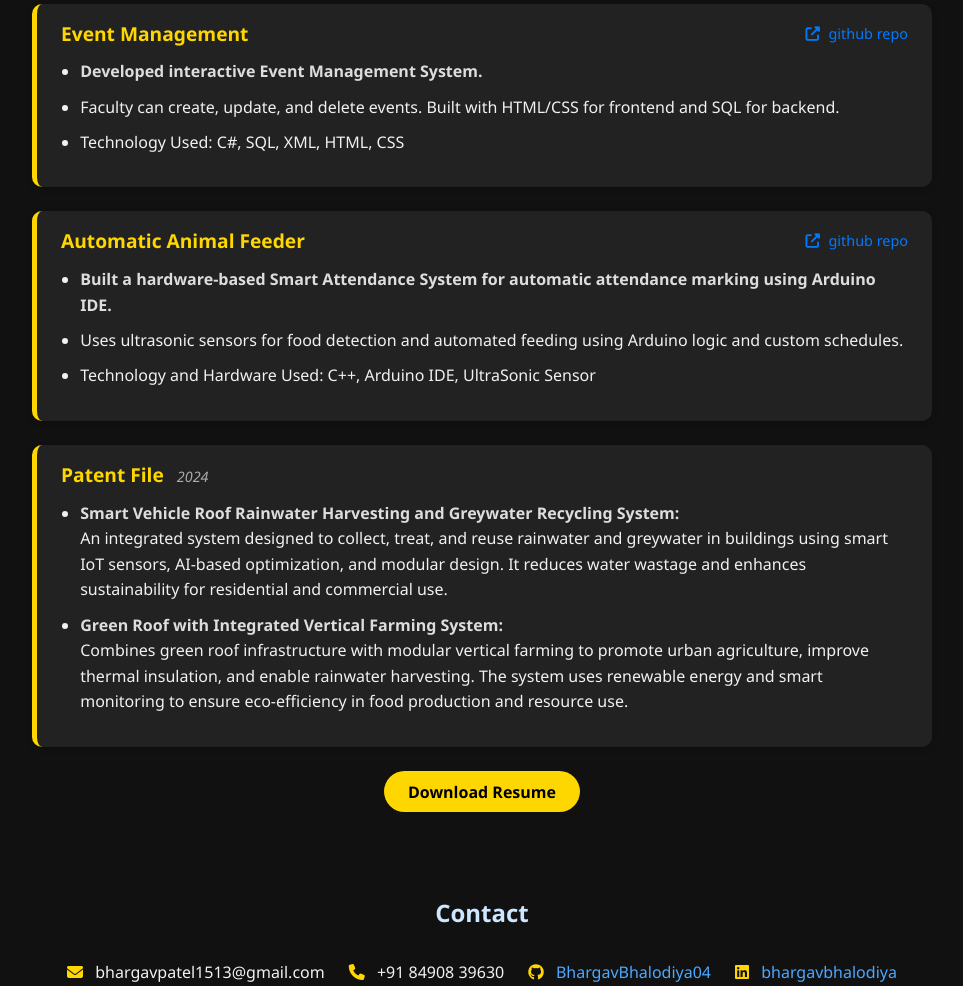
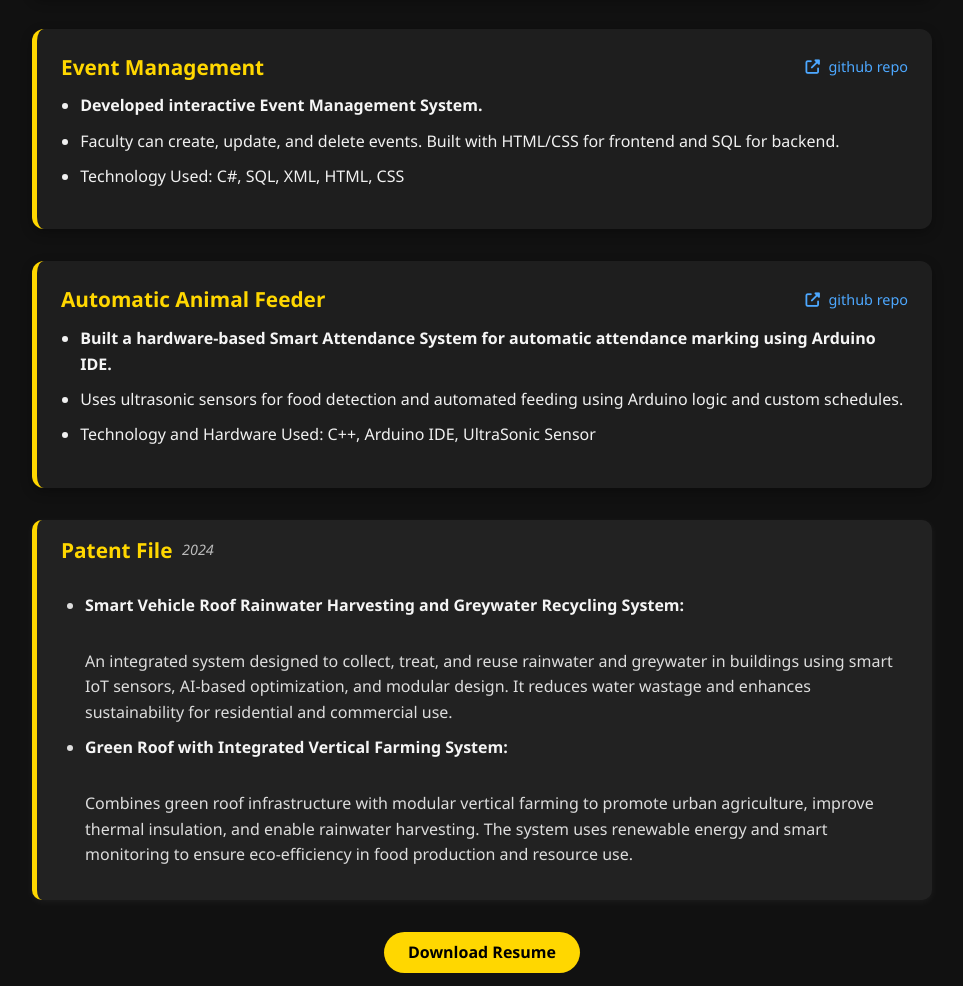
Before and after one commit to BhargavBhalodiya04/Portfolio, a plain HTML site: page index.html in a window 1280 px wide. Shown: the part 1309-2295 px from the top of the page, without its empty margins (158-1121 px from the left). Drawn offline with nearby package versions, Linux system fonts and the light colour scheme; a script that the page names is missing.

Commit message:
change css and fix project

```diff
--- a/index.html
+++ b/index.html
@@ -5,14 +5,66 @@
     <meta charset="UTF-8" />
     <meta name="viewport" content="width=device-width, initial-scale=1.0" />
     <title>Bhargav Bhalodiya | Portfolio</title>
+
+    <!-- Fonts and Styles -->
     <link href="https://cdn.jsdelivr.net/npm/remixicon@4.1.0/fonts/remixicon.css" rel="stylesheet" />
     <link rel="stylesheet" href="https://cdnjs.cloudflare.com/ajax/libs/font-awesome/6.5.0/css/all.min.css">
     <link rel="stylesheet" href="styles.css" />
     <link rel="stylesheet" href="header.css" />
-    <script src="https://kit.fontawesome.com/a076d05399.js" crossorigin="anonymous"></script>
+    <style>
+        html {
+            scroll-behavior: smooth;
+        }
+
+        .patent-file {
+            background-color: #222;
+            border-left: 5px solid #ffd700;
+            padding: 1rem 1.5rem;
+            border-radius: 10px;
+            color: #f1f1f1;
+            margin: 2rem 0;
+            box-shadow: 0 2px 8px rgba(255, 255, 255, 0.05);
+        }
+
+        .patent-file .project-header h3 {
+            color: #ffd700;
+            font-size: 1.3rem;
+            font-weight: bold;
+            display: flex;
+            align-items: center;
+            margin: 0 0 1rem 0;
+        }
+
+        .patent-file .year {
+            font-style: italic;
+            font-size: 0.9rem;
+            color: #bbb;
+            font-weight: 400;
+            margin-left: 0.6rem;
+        }
+
+        .patent-file ul {
+            list-style-type: disc;
+            padding-left: 1.5rem;
+        }
+
+        .patent-file li {
+            margin-bottom: 1rem;
+            line-height: 1.6;
+            color: #ddd;
+        }
+
+        .patent-file li strong {
+            display: block;
+            color: #fff;
+            margin-bottom: 0.3rem;
+        }
+    </style>
 </head>
 
 <body>
+
+    <!-- Header -->
     <header class="hero-header">
         <nav class="navbar">
             <div class="nav__logo">
@@ -21,13 +73,15 @@
             <ul class="nav__links" id="nav-links">
                 <li><a href="#about">About</a></li>
                 <li class="dropdown">
-                    <a href="#projects">Projects</a>
+                    <a href="#projects" class="nav-link">Projects</a>
                     <ul class="dropdown-menu">
                         <li><a href="#ai-project">AI Attendance</a></li>
                         <li><a href="#event-project">Event Manager</a></li>
                         <li><a href="#feeder-project">Animal Feeder</a></li>
+                        <li><a href="#patent-project">Patent File</a></li>
                     </ul>
                 </li>
+
                 <li><a href="#skills">Skills</a></li>
                 <li><a href="#contact">Contact</a></li>
             </ul>
@@ -47,6 +101,7 @@
         </div>
     </header>
 
+    <!-- About -->
     <section id="about" class="section container">
         <h2>About Me</h2>
         <p>
@@ -57,6 +112,7 @@
         </p>
     </section>
 
+    <!-- Skills -->
     <section id="skills" class="section container">
         <h2>My Skills</h2>
         <div class="skills-grid">
@@ -111,10 +167,11 @@
         </div>
     </section>
 
-    <section class="project-section">
+    <!-- Projects -->
+    <section class="project-section" id="projects">
         <h2>Projects</h2>
 
-        <div class="project">
+        <div class="project" id="ai-project">
             <div class="project-header">
                 <h3>Smart Attendance System</h3>
                 <a href="#"><i class="fas fa-external-link-alt"></i> github repo</a>
@@ -128,7 +185,7 @@
             </ul>
         </div>
 
-        <div class="project">
+        <div class="project" id="event-project">
             <div class="project-header">
                 <h3>Event Management</h3>
                 <a href="#"><i class="fas fa-external-link-alt"></i> github repo</a>
@@ -141,7 +198,7 @@
             </ul>
         </div>
 
-        <div class="project">
+        <div class="project" id="feeder-project">
             <div class="project-header">
                 <h3>Automatic Animal Feeder</h3>
                 <a href="#"><i class="fas fa-external-link-alt"></i> github repo</a>
@@ -155,36 +212,37 @@
             </ul>
         </div>
 
-<div class="project patent-file">
+        <div class="project patent-file" id="patent-project">
             <div class="project-header">
                 <h3>Patent File <span class="year">2024</span></h3>
             </div>
             <ul>
                 <li>
-            <strong><B>Smart Vehicle Roof Rainwater Harvesting and Greywater Recycling System:</B></strong>
+                    <strong>Smart Vehicle Roof Rainwater Harvesting and Greywater Recycling System:</strong>
                     <br>
-            An integrated system designed to collect, treat, and reuse rainwater and greywater in buildings using smart IoT sensors, AI-based optimization, and modular design. It reduces water wastage and enhances sustainability for residential and commercial use.
+                    An integrated system designed to collect, treat, and reuse rainwater and greywater in buildings
+                    using smart IoT sensors, AI-based optimization, and modular design. It reduces water wastage and
+                    enhances sustainability for residential and commercial use.
                 </li>
                 <li>
-            <strong><B>Green Roof with Integrated Vertical Farming System:</B></strong>
+                    <strong>Green Roof with Integrated Vertical Farming System:</strong>
                     <br>
-            Combines green roof infrastructure with modular vertical farming to promote urban agriculture, improve thermal insulation, and enable rainwater harvesting. The system uses renewable energy and smart monitoring to ensure eco-efficiency in food production and resource use.
+                    Combines green roof infrastructure with modular vertical farming to promote urban agriculture,
+                    improve thermal insulation, and enable rainwater harvesting. The system uses renewable energy and
+                    smart monitoring to ensure eco-efficiency in food production and resource use.
                 </li>
             </ul>
         </div>
-
     </section>
 
-
-    </section>
-
-
+    <!-- Resume -->
     <section>
         <div class="resume-center">
             <a href="assets/Bhargav-Bhalodiya.pdf" class="btn">Download Resume</a>
         </div>
     </section>
 
+    <!-- Contact -->
     <section id="contact" class="section container">
         <h2>Contact</h2>
         <div class="contact-info">
@@ -195,9 +253,9 @@
             <span><i class="fab fa-linkedin"></i> <a href="https://linkedin.com/in/bhargavbhalodiya"
                     target="_blank">bhargavbhalodiya</a></span>
         </div>
-
     </section>
 
+    <!-- Footer -->
     <footer>
         <div class="container">
             <p style="color: #aaa; text-align: center;">&copy; 2025 Bhargav Bhalodiya. Passionate about cloud,
@@ -205,6 +263,7 @@
         </div>
     </footer>
 
+    <!-- Scripts -->
     <script src="main.js"></script>
 </body>
 
--- a/styles.css
+++ b/styles.css
@@ -2,8 +2,12 @@
   --bg-dark: #111;
   --text-light: #f1f1f1;
   --highlight: #ffd700;
-  --primary: #222;
-  --accent: #555;
+  --primary: #1e1e1e;
+  --accent: #4da8ff;
+}
+
+html {
+  scroll-behavior: smooth;
 }
 
 body {
@@ -13,6 +17,7 @@ body {
   color: var(--text-light);
 }
 
+/* Generic Section Styling */
 .section {
   padding: 4rem 1rem;
   max-width: 1000px;
@@ -26,14 +31,15 @@ h2 {
 }
 
 a {
-  color: #4da8ff;
+  color: var(--accent);
   text-decoration: none;
 }
+
 a:hover {
   text-decoration: underline;
 }
 
-/* Skills Section */
+/* ===================== Skills Section ===================== */
 .skills-grid {
   display: grid;
   grid-template-columns: repeat(auto-fit, minmax(220px, 1fr));
@@ -42,35 +48,101 @@ a:hover {
 
 .skill p {
   margin: 0 0 0.5rem;
+  font-weight: 500;
 }
 
 .skill-bar {
   background-color: #333;
   border-radius: 10px;
   height: 10px;
+  overflow: hidden;
 }
 
 .skill-fill {
   background-color: var(--highlight);
   height: 100%;
   border-radius: 10px;
+  transition: width 0.4s ease-in-out;
 }
 
-/* Project Cards */
+/* ===================== Project Section ===================== */
+.project-section {
+  max-width: 900px;
+  margin: auto;
+}
+
+.project-section h2 {
+  font-size: 1.8rem;
+  margin-bottom: 2rem;
+  border-bottom: 2px solid #444;
+  padding-bottom: 0.5rem;
+}
+
+/* Project Card */
 .project {
   background-color: var(--primary);
-  padding: 1rem 1.5rem;
-  margin-bottom: 1.5rem;
+  color: var(--text-light);
+  padding: 1.5rem;
   border-left: 5px solid var(--highlight);
-  border-radius: 8px;
+  border-radius: 12px;
+  margin-bottom: 2rem;
+  box-shadow: 0 4px 12px rgba(0, 0, 0, 0.3);
+  transition: transform 0.3s ease;
 }
 
-.project h3 {
-  margin-top: 0;
-  color: var(--highlight);
+.project:hover {
+  transform: translateY(-5px);
 }
 
-/* Contact Info Section */
+/* Project Header */
+.project-header {
+  display: flex;
+  justify-content: space-between;
+  align-items: center;
+}
+
+.project-header h3 {
+  color: var(--highlight);
+  font-size: 1.3rem;
+  margin: 0;
+  font-weight: 600;
+}
+
+.project-header a {
+  color: var(--accent);
+  font-size: 0.9rem;
+  text-decoration: none;
+}
+
+.project-header a i {
+  margin-right: 0.3rem;
+}
+
+/* Project List */
+.project ul {
+  padding-left: 1.2rem;
+  margin-top: 0.8rem;
+}
+
+.project ul li {
+  margin-bottom: 0.6rem;
+  list-style-type: disc;
+  line-height: 1.6;
+}
+
+.project ul li strong {
+  color: #f5f5f5;
+  font-weight: 600;
+}
+
+.year {
+  font-style: italic;
+  font-size: 0.9rem;
+  color: #aaa;
+  margin-left: 0.5rem;
+}
+
+/* ===================== Contact Info ===================== */
 .contact-info {
   display: flex;
   flex-wrap: wrap;
@@ -88,8 +160,7 @@ a:hover {
 }
 
 .contact-info a {
-  color: #4da8ff;
-  text-decoration: none;
+  color: var(--accent);
   font-weight: 500;
 }
 
@@ -97,115 +168,66 @@ a:hover {
   text-decoration: underline;
 }
 
-/* body {
-  font-family: 'Segoe UI', sans-serif;
-  margin: 0;
-  background-color: #fff;
-  color: #111;
-  padding: 2rem;
-} */
-
-.project-section {
-  max-width: 900px;
-  margin: auto;
+/* ===================== Dropdown Projects Styling ===================== */
+.navbar .dropdown {
+  position: relative;
 }
 
-.project-section h2 {
-  font-size: 1.8rem;
-  margin-bottom: 2rem;
-  border-bottom: 2px solid #ccc;
-  padding-bottom: 0.5rem;
+.navbar .dropdown > a {
+  font-weight: bold;
+  color: var(--highlight);
+  cursor: pointer;
+  position: relative;
 }
 
-.project {
-  margin-bottom: 2rem;
+.navbar .dropdown > a::after {
+  content: " ▼";
+  font-size: 0.7rem;
+  color: #ccc;
+  transition: transform 0.3s ease;
 }
 
-.project-header {
-  display: flex;
-  justify-content: space-between;
-  align-items: center;
+.navbar .dropdown:hover > a::after {
+  transform: rotate(180deg);
 }
 
-.project-header h3 {
-  font-size: 1.3rem;
-  margin: 0;
+.dropdown-menu {
+  list-style: none;
+  padding: 0.5rem 0;
+  background: #1b1b1b;
+  position: absolute;
+  top: 100%;
+  left: 0;
+  min-width: 180px;
+  border-radius: 8px;
+  box-shadow: 0 8px 20px rgba(0, 0, 0, 0.4);
+  display: none;
+  opacity: 0;
+  transform: translateY(10px);
+  transition: all 0.3s ease;
+  z-index: 999;
 }
 
-.project-header a {
-  text-decoration: none;
-  color: #007bff;
-  font-size: 0.9rem;
+.navbar .dropdown:hover .dropdown-menu {
+  display: block;
+  opacity: 1;
+  transform: translateY(0);
 }
 
-.project-header a i {
-  margin-right: 0.3rem;
+.dropdown-menu li {
+  padding: 0.5rem 1rem;
 }
 
-.project ul {
-  margin-top: 0.5rem;
-  padding-left: 1.2rem;
+.dropdown-menu a {
+  color: #f1f1f1;
+  font-weight: 600;
+  display: block;
+  transition: 0.3s ease;
 }
 
-.project ul li {
-  margin-bottom: 0.5rem;
-  line-height: 1.6;
+.dropdown-menu a:hover {
+  background-color: #292929;
+  color: var(--highlight);
+  border-left: 4px solid var(--highlight);
+  padding-left: 0.75rem;
 }
-
-.project ul li strong {
-  color: #000;
-}
-
-.year {
-  font-style: italic;
-  font-weight: 400;
-  font-size: 0.9rem;
-  margin-left: 0.5rem;
-  color: #666;
-}
-
-.project {
-  background-color: #222;
-  color: #f1f1f1;
-  padding: 1rem 1.5rem;
-  border-left: 5px solid #ffd700;
-  border-radius: 10px;
-  margin: 1.5rem 0;
-  box-shadow: 0 2px 6px rgba(0, 0, 0, 0.2);
-}
-
-.project-header {
-  display: flex;
-  justify-content: space-between;
-  align-items: center;
-}
-
-.project-header h3 {
-  color: #ffd700;
-  font-size: 1.2rem;
-  font-weight: 700;
-  margin: 0;
-}
-
-.project-header .year {
-  font-style: italic;
-  font-size: 0.9rem;
-  color: #aaa;
-  font-weight: 400;
-  margin-left: 0.5rem;
-}
-
-.project ul {
-  padding-left: 1.2rem;
-  margin-top: 0.8rem;
-}
-
-.project ul li {
-  margin-bottom: 0.6rem;
-  list-style-type: disc;
-}
-
-.project ul li strong {
-  font-weight: 600;
-  color: #ddd;
-}
```
Lines whose indentation alone changed are shown as unchanged.
